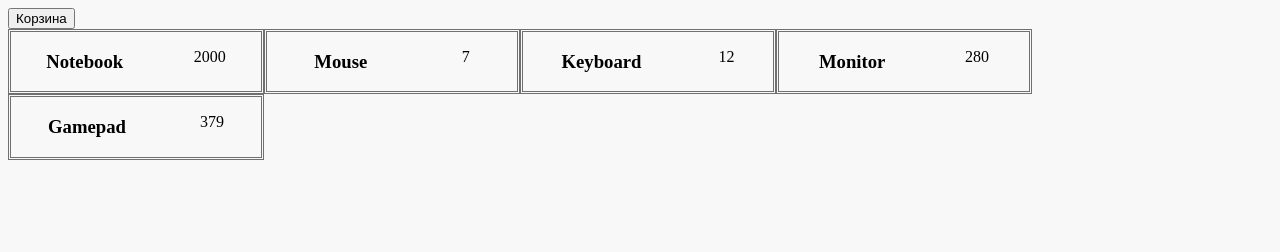
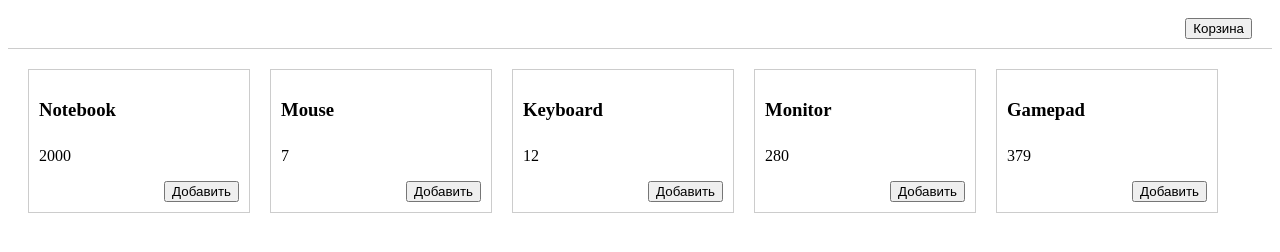
Before and after one commit to NKV-88/JS2-lesson1, a plain HTML site: page index.html in a window 1280 px wide. Drawn offline with Linux system fonts and the light colour scheme.

Commit message:
Исправмл согласно замечаниям и разбора на уроке.

```diff
--- a/css/style.css
+++ b/css/style.css
@@ -1,19 +1,37 @@
-body {background: #f8f8f8;}
+header {
+	padding: 0 20px;
+	margin-bottom: 20px;
+	min-height: 40px;
+	display: flex;
+	align-items: center;
+	border-bottom: 1px solid #ccc;
+}
 
-.product_name {font-style:italic;
-	font-size: 28px;
-	text-align: left;
-	}
-.product-item {border-style: double;
-	border-color:#707070;
-	}
-.product-item:hover {border-color:#f8f8f8;
-	}
+.btn-cart {
+	margin-left: auto;
+}
 
+.products {
+	margin: 0 20px 0 0;
+	display: flex;
+	flex-wrap: wrap;
+}
 
-.product-item {display: inline-flex;
-	flex-wrap: wrap;
-	flex-direction: row;
-	justify-content:space-around;
-	width:250px;
-  	}
+.product-item {
+	display: flex;
+	flex-direction: column;
+	width: 200px;
+	border: 1px solid #ccc;
+	margin-left: 20px;
+	margin-bottom: 20px;
+	padding: 10px;
+}
+
+.product-item h3 {
+	font-weight: bold;
+	margin-bottom: 10px;
+}
+
+.add-goods-button {
+	margin-left: auto;
+}
--- a/index.html
+++ b/index.html
@@ -4,6 +4,7 @@
 	<meta charset="UTF-8">
 	<title>Интернет-магазин</title>
 	<link rel="stylesheet" type="text/css" href="css/style.css">
+	<link rel="stylesheet" type="text/css" href="css/mini.reset.css">
 </head>
 <body>
 	<header>
--- a/js/script.js
+++ b/js/script.js
@@ -12,6 +12,7 @@ const renderProduct = (title, price) => {
 	return `<div class="product-item">
 				<h3>${title}</h3>
 				<p>${price}</p>
+				<button class="add-goods-button">Добавить</button>
 			</div>`
 };
 
```
